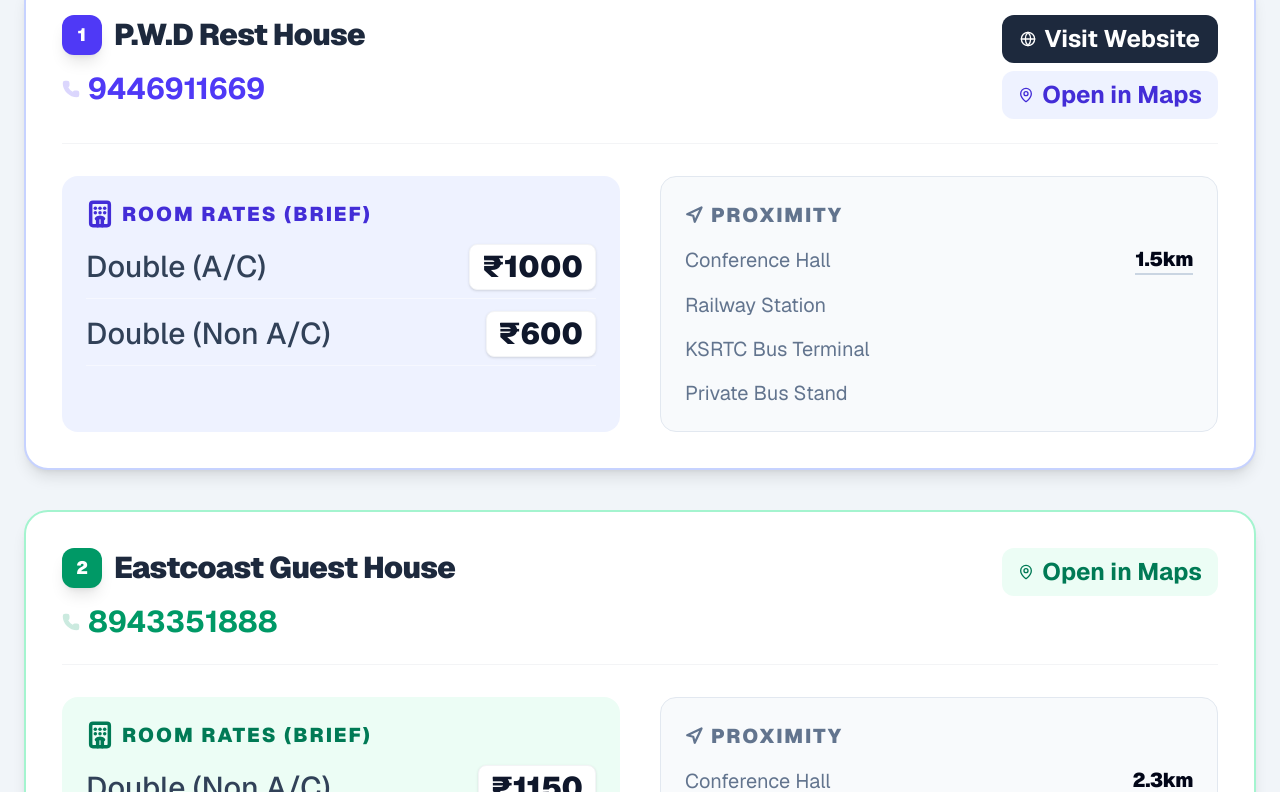
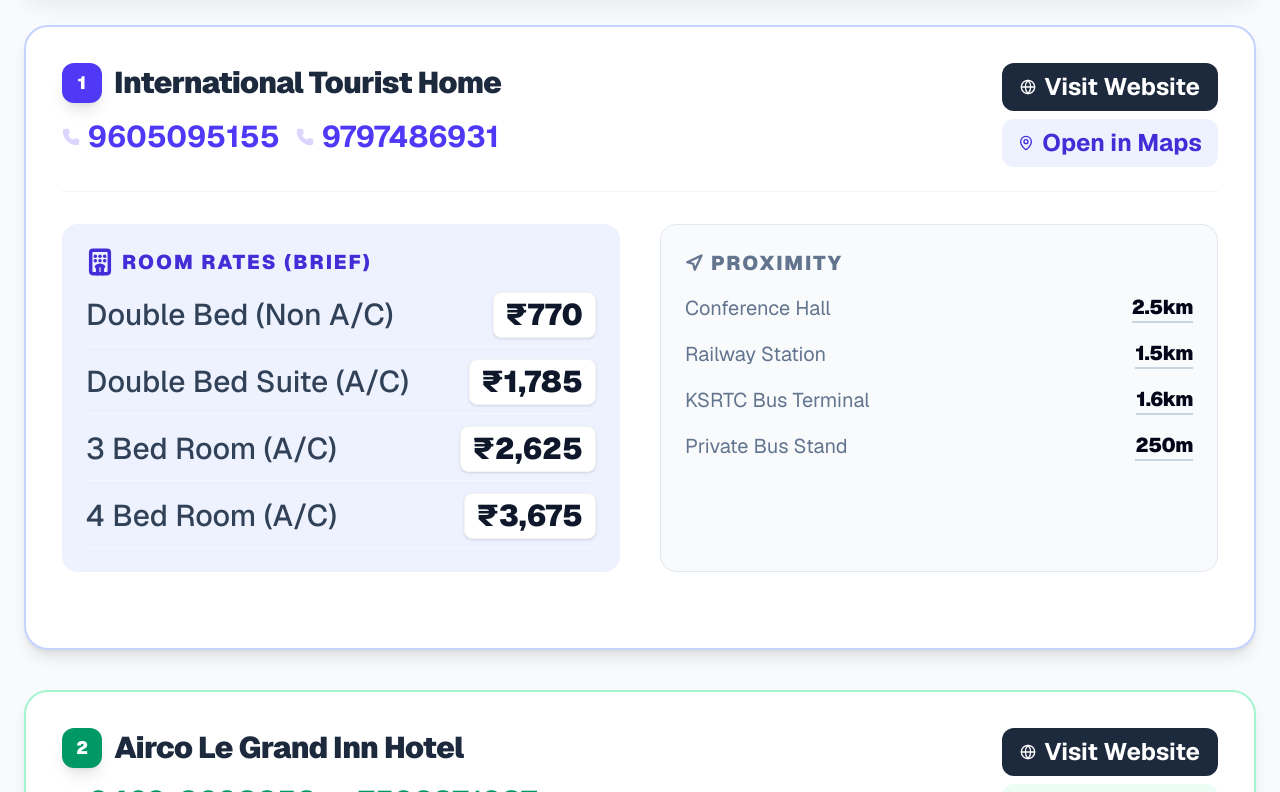
Before and after one commit to clinto-abraham/hotel-list-next.ts, a Next.js app: page / in a window 1280 px wide. Shown: the part 847-1639 px from the top of the page. Built offline with nearby package versions, Linux system fonts and the light colour scheme.

Commit message:
updated thiruvalla

```diff
--- a/app/layout.tsx
+++ b/app/layout.tsx
@@ -13,8 +13,8 @@ const geistMono = Geist_Mono({
 });
 
 export const metadata: Metadata = {
-  title: "Create Next App",
-  description: "Generated by create next app",
+  title: "Trivandrum - NMG Rise & Rebuild Meeting 2026",
+  description: "Generated by google ai studio - Next.ts web application.",
 };
 
 export default function RootLayout({
--- a/app/page.tsx
+++ b/app/page.tsx
@@ -1,8 +1,9 @@
 "use client";
 
-// import { hotels, dormitory, details } from "@/data/stayThiruvalla";
-import { hotels, dormitory, details } from "@/data/stayTrivandrum";
-import { Phone, MapPin, Globe, Hotel, Navigation, Info } from "lucide-react";
+import { hotels, dormitory, details } from "@/data/stayThiruvalla";
+// import { hotels, dormitory, details } from "@/data/stayTrivandrum";
+import { Phone, MapPin, Globe, Hotel, Navigation, Info, Printer, Download } from "lucide-react";
+import { useRef } from "react";
 
 // Modern vibrant color palettes for each card
 const colorThemes = [
@@ -73,20 +74,24 @@ const StayTab = ({
                   </div>
                 </div>
 
+
                 <div className="flex flex-col gap-2">
-                  {stay.website && (
+                  {stay?.website && (
                     <a href={stay.website} target="_blank" rel="noopener" className="flex items-center justify-center gap-2 bg-slate-800 text-white px-4 py-2 rounded-xl text-2xl font-bold hover:bg-slate-700 transition-colors">
                       <Globe size={16} /> Visit Website
                     </a>
                   )}
+                  {stay?.location && (
                     <a href={stay.location} target="_blank" rel="noopener" className={`flex items-center justify-center gap-2 ${theme.bg} ${theme.accent} px-4 py-2 rounded-xl text-2xl font-bold hover:brightness-95 transition-all`}>
                       <MapPin size={16} /> Open in Maps
                     </a>
+                  )}
                 </div>
               </div>
 
               {/* Details Grid */}
               <div className="grid md:grid-cols-2 gap-10 mt-8">
+
                 {/* Tariff Table */}
                 <div className={`${theme.bg} p-6 rounded-2xl`}>
                   <h3 className={`flex items-center gap-2 font-black ${theme.accent} mb-4 uppercase tracking-widest text-xl`}>
@@ -116,6 +121,9 @@ const StayTab = ({
                     <DistanceRow label="Private Bus Stand" value={stay.distances.privateBus} />
                   </div>
                 </div>
+                <div>
+                  <span className="text-slate-400 text-sm md:text-base font-medium">{stay?.note ? stay.note : null}</span>
+                </div>
               </div>
             </div>
           </div>
@@ -127,13 +135,36 @@ const StayTab = ({
 
 export default function AccommodationLIST() {
   const theme = colorThemes[0];
+  const handlePrint = () => {
+    window.print();
+  };
+
+  const reportTemplateRef = useRef<HTMLDivElement>(null);
+
   return (
-    <main className="min-h-screen bg-slate-100 pb-16 font-sans">
+    // <main className="min-h-screen bg-slate-100 pb-16 font-sans">
+    <main className="min-h-screen bg-slate-50 pb-20 font-sans text-slate-900 print:bg-white print:p-0">
+      {/* 1. FLOATING PRINT BUTTON (Hidden during print) */}
+
+      {/* Wrapping the content in a Div with a Ref */}
+      <div ref={reportTemplateRef} id="pdf-content" className="bg-slate-50">
+{/*
+        <button
+          onClick={handlePrint}
+          className="fixed bottom-8 right-8 z-[100] bg-blue-600 hover:bg-blue-700 text-white p-5 rounded-full shadow-2xl flex items-center gap-3 transition-transform hover:scale-110 active:scale-95 print:hidden"
+        >
+          <Printer size={28} />
+          <span className="font-bold text-xl pr-2">Save as PDF / Print</span>
+        </button> */}
+
+
         {/* Event Header */}
         <header className="relative bg-gradient-to-r from-slate-900 via-blue-900 to-slate-900 text-white py-14 px-4 text-center shadow-2xl">
           <div className="absolute inset-0 opacity-20 bg-[url('https://www.transparenttextures.com/patterns/cubes.png')]"></div>
           <div className="relative z-10">
             <h2 className="text-blue-400 font-bold tracking-widest uppercase text-sm mb-2">Praise The Lord Yeshua</h2>
+            <br />
+            <br />
             <h1 className="text-4xl md:text-6xl font-black tracking-tight mb-4 bg-clip-text text-transparent bg-gradient-to-b from-white to-gray-300">
               {details.eventName + " " + details.year}
             </h1>
@@ -186,6 +217,7 @@ export default function AccommodationLIST() {
           </div>
           <p className="mt-6 text-xs opacity-60 italic">Distances are approximate as per Google Maps data.</p>
         </footer>
+      </div>
     </main>
   );
 }
--- a/data/stayThiruvalla.ts
+++ b/data/stayThiruvalla.ts
@@ -158,31 +158,119 @@ export const hotels = [
       privateBus: "700m",
     },
   },
+   {
+    id: 9,
+    name: "Santhi Nilayam",
+    contacts: ["8078390259"],
+    tariffs: [{ room: "Double Bed (Non A/C) with Bathroom", price: "945" }],
+    location: "https://maps.google.com/?q=9.380485,76.571983",
+    note: "Kulakkadu Rd, Thiruvalla, Kerala 689101",
+    distances: {
+      conferenceHall: "",
+      railwayStation: "",
+      ksrtc: "",
+      privateBus: "",
+    },
+  },
+
+   {
+    id: 10,
+    name: "Royal Tourist Home",
+    contacts: ["9400361100", "9995777100"],
+    tariffs: [{ room: "Double Bed (Non A/C)", price: "1200" },
+      { room: "Double Bed (with A/C)", price: "1700" },
+      { room: "Triple Bed (Non A/C)", price: "1600" },
+       { room: "Triple Bed (with A/C)", price: "2200" }
+    ],
+    location: null,
+    note: "",
+    distances: {
+      conferenceHall: "",
+      railwayStation: "",
+      ksrtc: "",
+      privateBus: "",
+    },
+  },
+
+   {
+    id: 11,
+    name: "Jeevan Tourist Home",
+    contacts: ["9388519572"],
+     tariffs: [{ room: "Double Bed (Non A/C)", price: "1200" },
+      { room: "Double Bed (with A/C)", price: "1600" },
+      { room: "Four Bed (Non A/C)", price: "1600" },
+    ],
+    location: null,
+    note: "",
+    distances: {
+      conferenceHall: "",
+      railwayStation: "",
+      ksrtc: "",
+      privateBus: "",
+    },
+  },
+
+   {
+    id: 12,
+    name: "Premier Tourist Home",
+    contacts: ["7025431500", "8547901359"],
+    tariffs: [ { room: "Single Bed", price: "700" },
+      { room: "Double Bed STD (Non A/C)", price: "700" },
+      { room: "Double Bed ( A/C)", price: "1500" },
+      { room: "Double Bed DELX (Non A/C)", price: "1200" },
+      { room: "Triple Bed ( A/C)", price: "1500" },
+
+    ],
+    location: null,
+    note: "",
+    distances: {
+      conferenceHall: "",
+      railwayStation: "",
+      ksrtc: "",
+      privateBus: "",
+    },
+  },
+   {
+    id: 13,
+    name: "Chungathu Tourist Home",
+    contacts: ["6238837175"],
+    tariffs: [{ room: "Double Bed (Non A/C)", price: "1000" },
+      { room: "Double Bed (Non A/C)", price: "1050" },
+      { room: "Double Bed (with A/C)", price: "1700" },
+       { room: "Four Bed ", price: "1350" }
+    ],
+    location: null,
+    note: "",
+    distances: {
+      conferenceHall: "",
+      railwayStation: "",
+      ksrtc: "",
+      privateBus: "",
+    },
+  },
 ];
 
-export const dormitory = [];
+// export const dormitory = [];
 
-// export const dormitory = [
-//  {
-//   id: 1,
-//   name: "",
-//   contacts: [""],
-//   website: "",
-//   location: "",
-//   tariffs: [
-//     {
-//       room: "",
-//       price: "",
-//     },
-//   ],
-//   distances: {
-//     conferenceHall: "",
-//     railwayStation: "",
-//     ksrtc: "",
-//     privateBus: "",
-//   },
-//   notes: [
-//     "",
-//   ],
-// }
-// ];
+export const dormitory = [
+ {
+  id: 1,
+  name: "Dormitory",
+  contacts: ["8921159458"],
+  website: "",
+  location: null,
+  tariffs: [
+    {
+      room: "Dormitory room",
+      price: "400",
+    },
+  ],
+  distances: {
+    conferenceHall: "",
+    railwayStation: "",
+    ksrtc: "",
+    privateBus: "",
+  },
+  note: "Please book your dormitory at the earliest. Nearby hotel beds will be provided on 'first come first serve' basis.",
+}
+];
```
Lines whose indentation alone changed are shown as unchanged.
